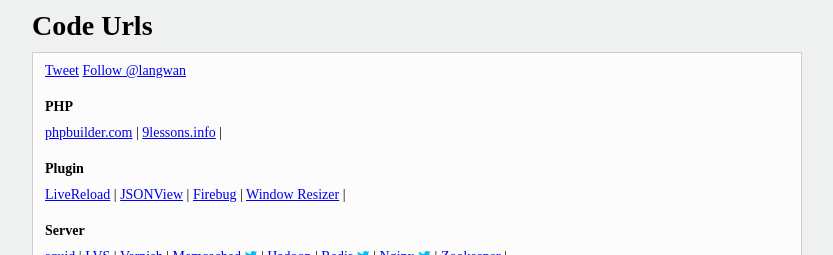
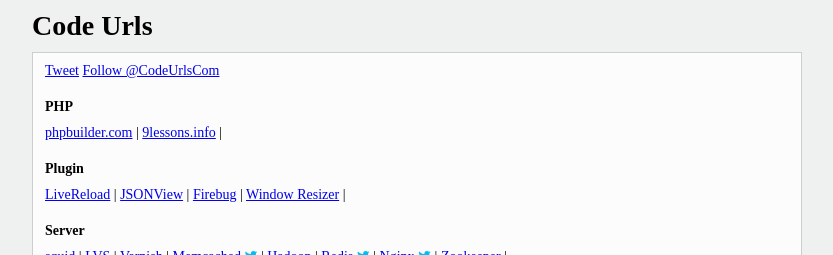
Before and after one commit to langwan/www.codeurls.com, a Jekyll site: the page built from index.html, in a window 1280 px wide. Shown: the top 255 px of the page, without its empty margins (234-1067 px from the left). Built offline with Jekyll 4.4.1, drawn with Linux system fonts in a browser that asks for light colours; nearby versions of some CDN libraries; Markdown is read by kramdown in place of the engine named in the settings.

Commit message:
ch twitter CodeUrlsCom

```diff
--- a/index.html
+++ b/index.html
@@ -9,7 +9,7 @@
 	<li>
 	<a href="https://twitter.com/share" class="twitter-share-button" data-via="langwan" data-lang="en">Tweet</a>
 
-	<a href="https://twitter.com/langwan" data-show-count=true class="twitter-follow-button" data-show-count="false" data-lang="en">Follow @langwan</a>
+	<a href="https://twitter.com/CodeUrlsCom" data-show-count=true class="twitter-follow-button" data-show-count="false" data-lang="en">Follow @CodeUrlsCom</a>
 	</li>
 	{% for cat in site.categories %}
 	<li>
```
